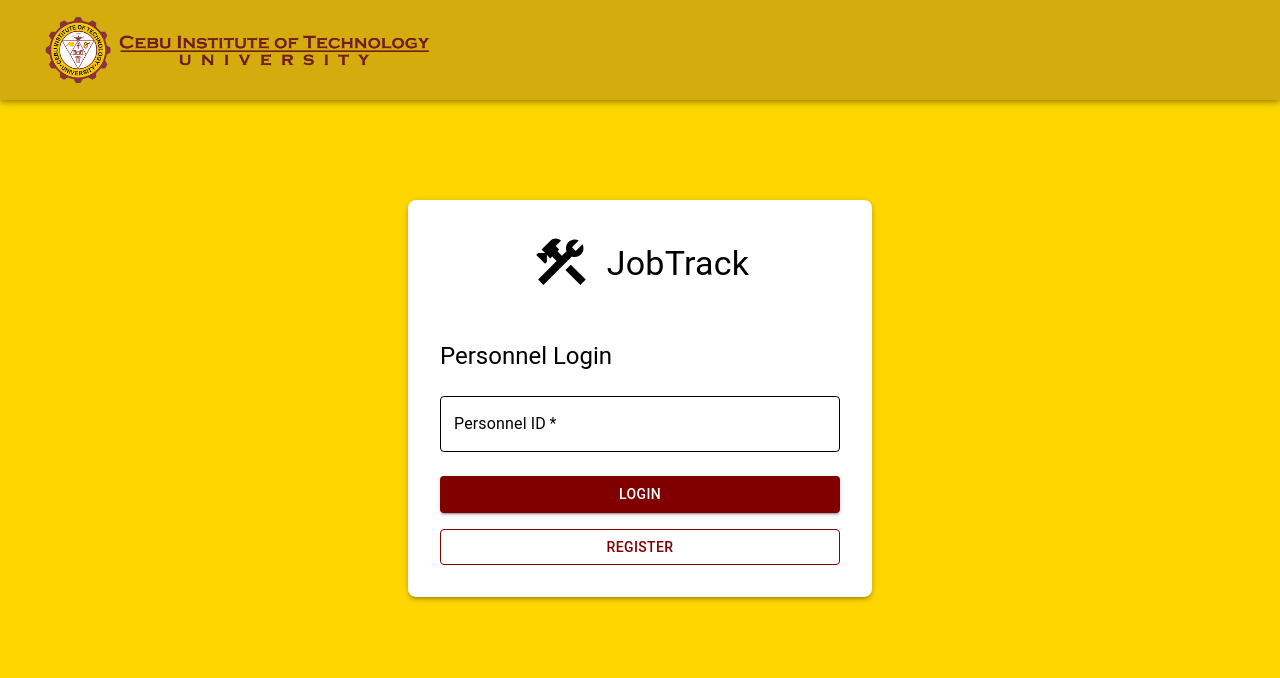
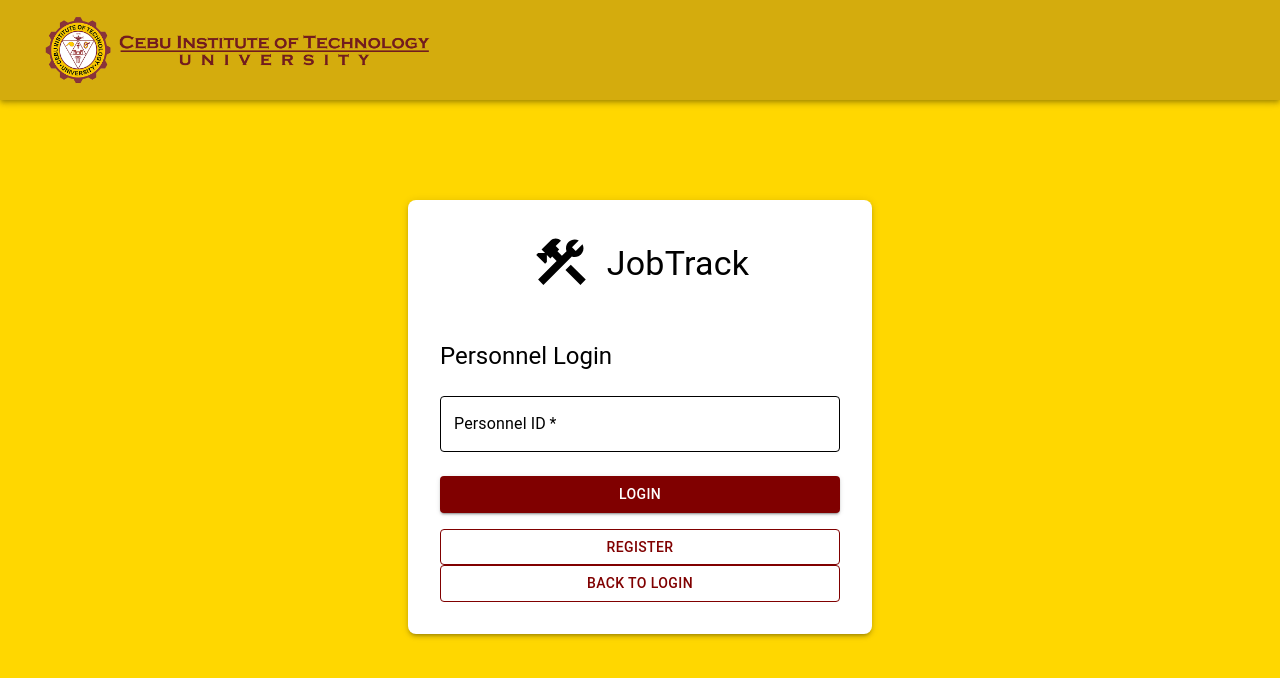
Before and after one commit to nateriver322/generalservices, a React (Create React App) app: page /personnel-login in a window 1280 px wide. Shown: the top 678 px of the page. Built offline with nearby package versions, Linux system fonts and the light colour scheme; what @azure/msal-react would draw is missing.

Commit message:
personnel login test version 2

```diff
--- a/src/pages/PersonnelLogin.js
+++ b/src/pages/PersonnelLogin.js
@@ -1,6 +1,6 @@
 import React, { useState } from 'react';
 import { useNavigate } from 'react-router-dom';
-import { TextField, Button, Box, Typography } from '@mui/material';
+import { TextField, Button, Box, Typography, Backdrop, CircularProgress } from '@mui/material';
 import LoginResponsiveAppBar from './LoginResponsiveAppBar';
 import ConstructionIcon from '@mui/icons-material/Construction';
 
@@ -8,12 +8,12 @@ const PersonnelLogin = () => {
     const navigate = useNavigate();
     const [personnelId, setPersonnelId] = useState('');
     const [error, setError] = useState('');
+    const [loading, setLoading] = useState(false);
 
     const handleLogin = async (event) => {
         event.preventDefault();
+        setLoading(true);
         setError('');
-
-      console.log('Personnel ID:', personnelId);  // Check the value of personnelId
 
         try {
             const response = await fetch('https://generalservicescontroller.onrender.com/user/personnel-login', {
@@ -24,29 +24,30 @@ const PersonnelLogin = () => {
                 body: JSON.stringify({ personnelId }),
             });
 
-          console.log('Response Status:', response.status);  // Log response status
             const data = await response.json();
-          console.log('Response Data:', data);  // Log the response data
 
             if (response.ok) {
-            const { message, id, username, role, subrole } = data;
-            localStorage.setItem('user', JSON.stringify({ id, username, role, subrole }));
-
-            console.log('About to navigate to PersonnelDashboard'); // Debug log
+                // Store user data in sessionStorage only
+                sessionStorage.setItem('username', data.username);
+                sessionStorage.setItem('userRole', data.role);
                 navigate('/PersonnelDashboard');
-            console.log('Navigation triggered'); // This may not appear if navigation is successful
-        }
-        else {
-              const errorMessage = data || 'An error occurred during login';
-              setError(errorMessage);
+            } else {
+                setError(data.message || 'Invalid personnel ID');
             }
         } catch (err) {
             console.error('Login error:', err);
             setError('An error occurred during login');
+        } finally {
+            setLoading(false);
         }
     };
+
     const handleRegisterClick = () => {
         navigate('/register');
+    };
+
+    const handleBackToLogin = () => {
+        navigate('/login');
     };
 
     return (
@@ -85,6 +86,12 @@ const PersonnelLogin = () => {
                 <Typography variant="h5" component="h3" gutterBottom>
                     Personnel Login
                 </Typography>
+
+                {error && (
+                    <Typography color="error" sx={{ mb: 2 }}>
+                        {error}
+                    </Typography>
+                )}
 
                 <TextField
                     label="Personnel ID"
@@ -149,8 +156,38 @@ const PersonnelLogin = () => {
                     >
                         Register
                     </Button>
+
+                    <Button
+                        type="button"
+                        variant="outlined"
+                        onClick={handleBackToLogin}
+                        sx={{
+                            borderColor: '#800000',
+                            color: '#800000'
+                        }}
+                        fullWidth
+                    >
+                        Back to Login
+                    </Button>
                 </Box>
             </Box>
+
+            <Backdrop
+                sx={{
+                    color: '#fff',
+                    zIndex: (theme) => theme.zIndex.drawer + 1,
+                    backgroundColor: 'rgba(0, 0, 0, 0.7)'
+                }}
+                open={loading}
+            >
+                <Box sx={{ display: 'flex', flexDirection: 'column', alignItems: 'center', gap: 2 }}>
+                    <CircularProgress color="info" />
+                    <Typography variant="h6" component="div">
+                        Logging in...
+                    </Typography>
+                </Box>
+            </Backdrop>
+
         </div>
     );
 };
```
Lines whose indentation alone changed are shown as unchanged.
